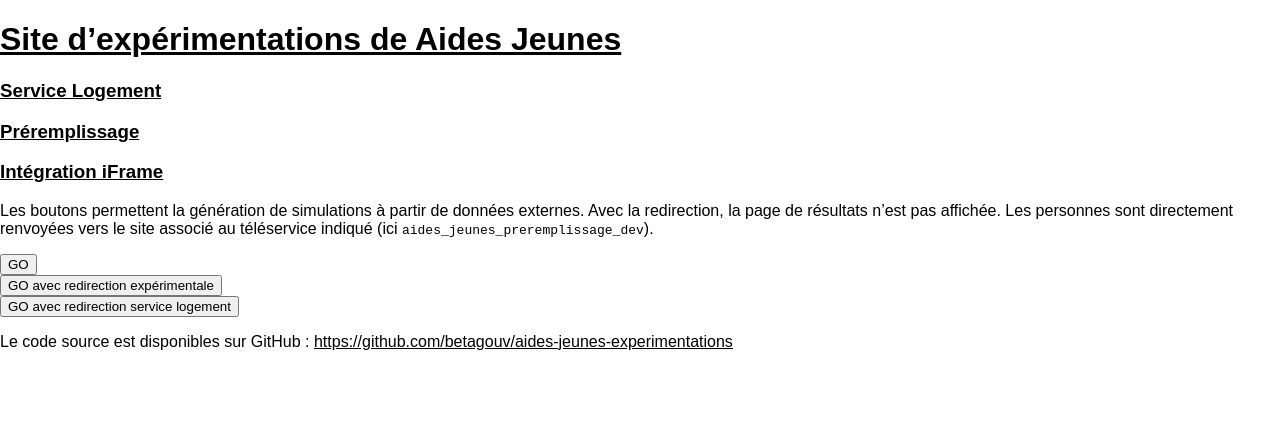
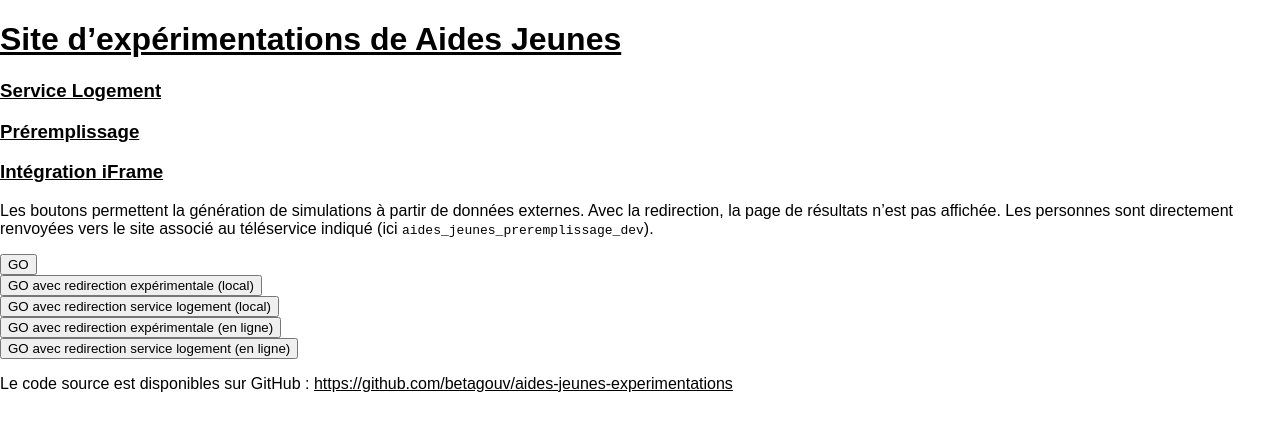
Before and after one commit to betagouv/aides-jeunes-experimentations, a Next.js app: page /preremplissage in a window 1280 px wide. Shown: the top 430 px of the page. Built offline with nearby package versions, Linux system fonts and the light colour scheme.

Commit message:
Permet l'usage des téléservices de dev et de prod

```diff
--- a/pages/preremplissage.js
+++ b/pages/preremplissage.js
@@ -51,8 +51,10 @@
         directement renvoyées vers le site associé au téléservice indiqué (ici <code>{`${teleserviceName}`}</code>).
       </p>
       <div><button onClick={() => handleClick()}>GO</button></div>
-      <div><button onClick={() => handleClick("aides_jeunes_preremplissage")}>GO avec redirection expérimentale</button></div>
-      <div><button onClick={() => handleClick("aides_jeunes_service_logement")}>GO avec redirection service logement</button></div>
+      <div><button onClick={() => handleClick("aides_jeunes_preremplissage_dev")}>GO avec redirection expérimentale (local)</button></div>
+      <div><button onClick={() => handleClick("aides_jeunes_service_logement_dev")}>GO avec redirection service logement (local)</button></div>
+      <div><button onClick={() => handleClick("aides_jeunes_preremplissage")}>GO avec redirection expérimentale (en ligne)</button></div>
+      <div><button onClick={() => handleClick("aides_jeunes_service_logement")}>GO avec redirection service logement (en ligne)</button></div>
       <div>
         { simulation && (
           <>
```
Also changed, not shown: pages/service-logement.js (+6 -1 lines).
